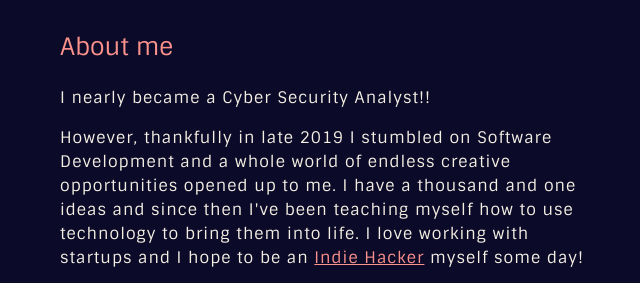
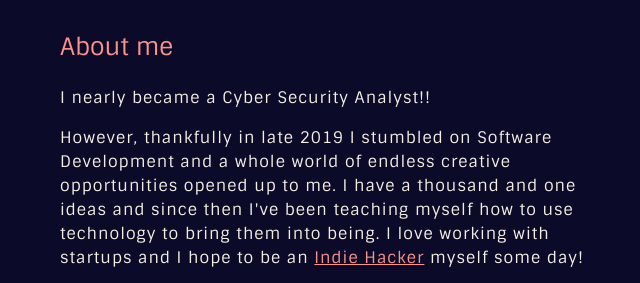
Before and after one commit to benjamincotta/Cotta-Digital-Website, a website: page index.html in a window 1280 px wide. Shown: the part 880-1163 px from the top of the page, 22-662 px from the left. Drawn offline with nearby package versions, Linux system fonts and the light colour scheme.

Commit message:
Update index.html

```diff
--- a/index.html
+++ b/index.html
@@ -68,7 +68,7 @@
                 <div class="col-11 col-md-9 col-lg-6 mb-md-5 mb-4">
                     <h4 class="my-4">About me</h4>
                     <p>I nearly became a Cyber Security Analyst!!</p>
-                    <p>However, thankfully in late 2019 I stumbled on Software Development and a whole world of endless creative opportunities opened up to me. I have a thousand and one ideas and since then I've been teaching myself how to use technology to bring them into life. I love working with startups and I hope to be an <a href="https://www.indiehackers.com/">Indie Hacker</a> myself some day!</p>
+                    <p>However, thankfully in late 2019 I stumbled on Software Development and a whole world of endless creative opportunities opened up to me. I have a thousand and one ideas and since then I've been teaching myself how to use technology to bring them into being. I love working with startups and I hope to be an <a href="https://www.indiehackers.com/">Indie Hacker</a> myself some day!</p>
                     <p>When I'm not coding, I enjoy studying classical Arabic, playing football <span>&</span> losing at chess!</p>
                 </div>
                 <div class="row d-flex flex-lg-row justify-content-start">
```
